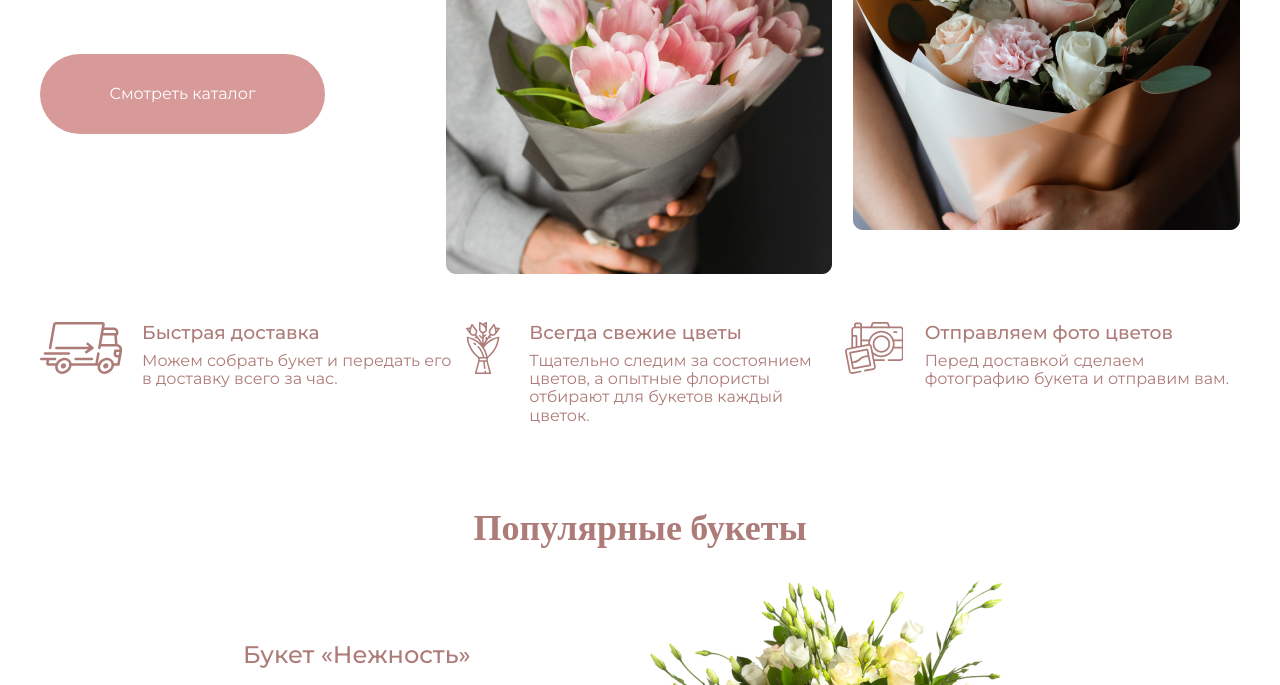
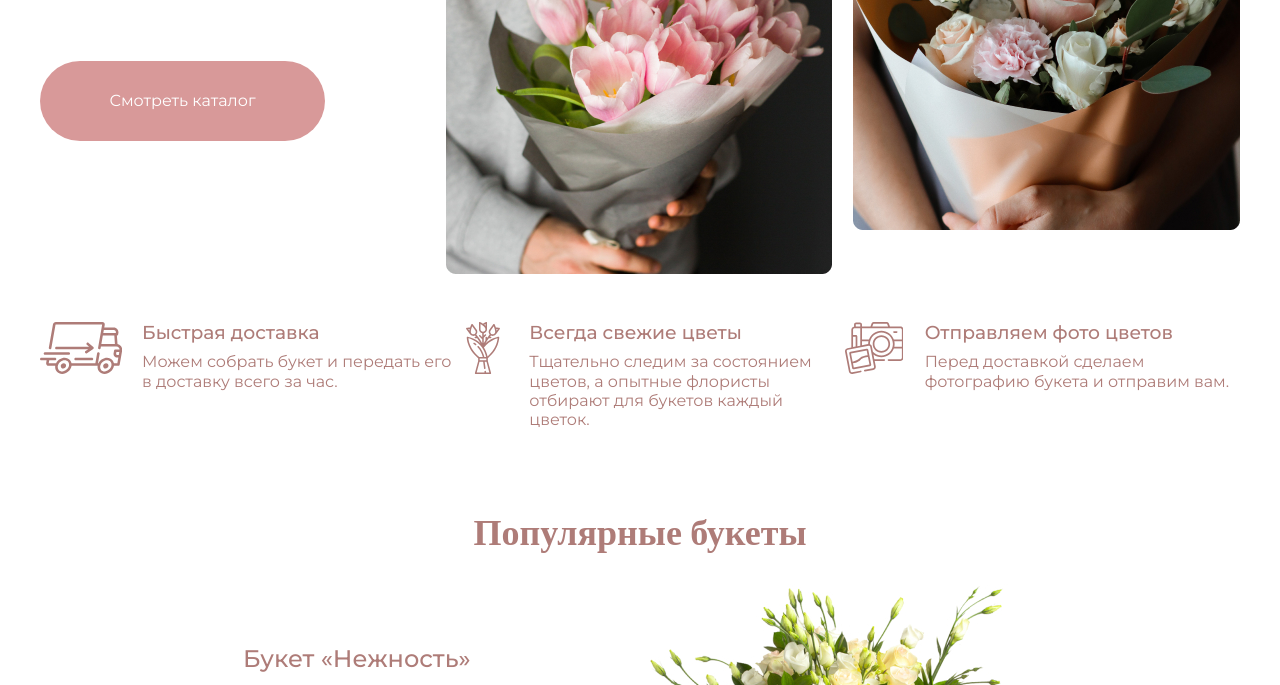
Before and after one commit to kalina-almi/htmlacadamy_marathon, a plain HTML site: page index.html in a window 1280 px wide. Shown: the part 336-1021 px from the top of the page. Drawn offline with nearby package versions, Linux system fonts and the light colour scheme; a web font is replaced by a local one.

Commit message:
Update style.css

```diff
--- a/style.css
+++ b/style.css
@@ -8,7 +8,7 @@ body {
 	font-family: "Montserrat", sans-serif;
 	font-size: 16px;
 	font-weight: 400;
-	line-height: auto;
+	line-height: 1.2;
 }
 
 .container {
```
